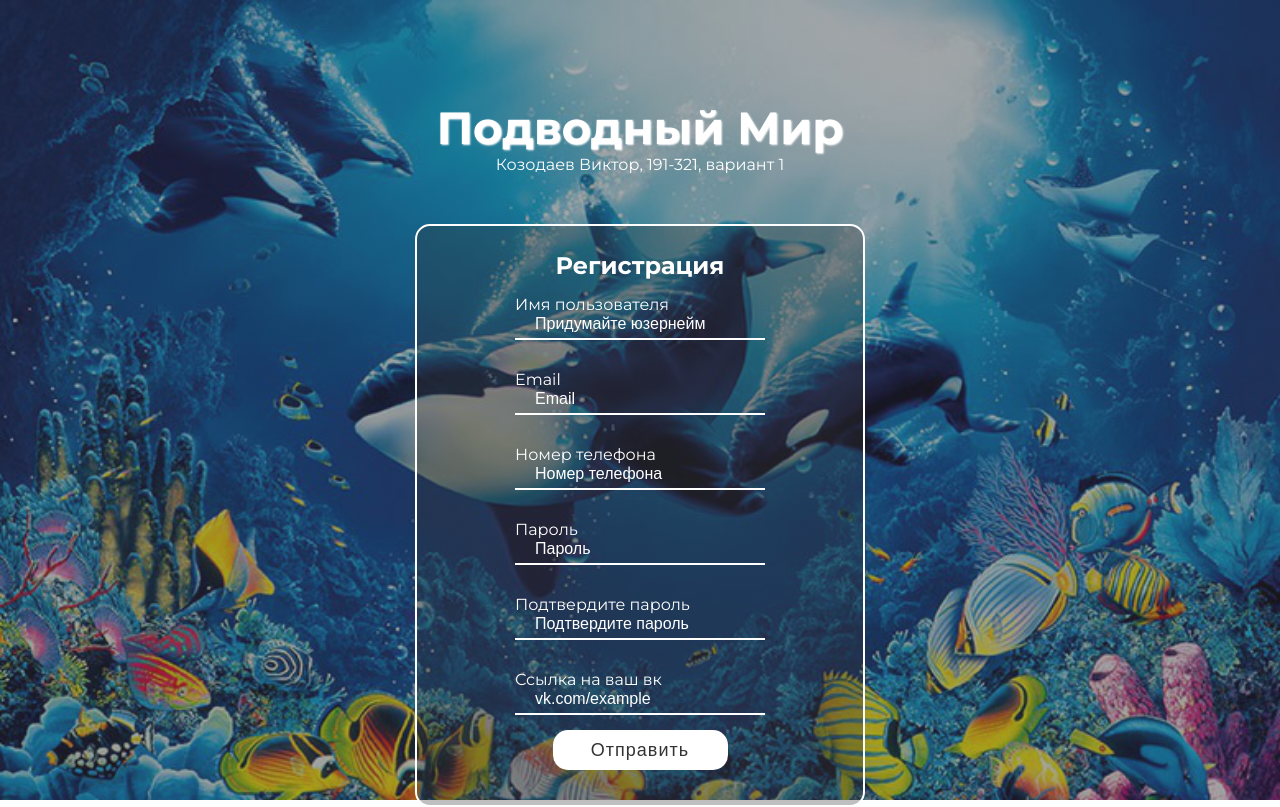
After one commit to fredikey/university, a PHP site: page /reg.html in a window 1280 px wide. The commit adds this page. Run offline with PHP 8.4, Linux system fonts and the light colour scheme.

Commit message:
add reg form

```diff
--- /dev/null
+++ b/191-321-kozodaev-vs/reg.html
@@ -0,0 +1,48 @@
+<!doctype html>
+<html lang="en">
+<head>
+	<meta charset="UTF-8">
+	<meta name="viewport"
+	      content="width=device-width, user-scalable=no, initial-scale=1.0, maximum-scale=1.0, minimum-scale=1.0">
+	<meta http-equiv="X-UA-Compatible" content="ie=edge">
+	<link rel="stylesheet" href="styles.css">
+	<link href="https://fonts.googleapis.com/css?family=Montserrat:300,400,500,600,700&display=swap" rel="stylesheet">
+	<title>Подводный мир</title>
+</head>
+<body>
+<main class="login-container reg_container">
+	<h1 class="title">Подводный Мир</h1>
+	<span class="developer-cred">Козодаев Виктор, 191-321, вариант 1</span>
+	<form class="form">
+		<h2 class="form-title">Регистрация</h2>
+		<label class="form-input-container">
+			<span>Имя пользователя</span>
+			<input required type="text" placeholder="Придумайте юзернейм">
+		</label>
+		<label class="form-input-container">
+			<span>Email</span>
+			<input required type="email" placeholder="Email">
+		</label>
+		<label class="form-input-container">
+			<span>Номер телефона</span>
+			<input required type="tel" placeholder="Номер телефона">
+		</label>
+		<label class="form-input-container">
+			<span>Пароль</span>
+			<input required type="password" placeholder="Пароль">
+		</label>
+		<label class="form-input-container">
+			<span>Подтвердите пароль</span>
+			<input required type="password" placeholder="Подтвердите пароль">
+		</label>
+		<label class="form-input-container">
+			<span>Ссылка на ваш вк</span>
+			<input type="text" placeholder="vk.com/example">
+		</label>
+		<button class="form-submit">
+			Отправить
+		</button>
+	</form>
+</main>
+</body>
+</html>
--- a/191-321-kozodaev-vs/styles.css
+++ b/191-321-kozodaev-vs/styles.css
@@ -32,7 +32,11 @@ a {
 	background-size: cover;
 	flex-direction: column;
 }
-
+.reg_container {
+	background:linear-gradient(0deg, rgba(51, 51, 51, 0.42),rgba(51, 51, 51, 0.42)),url('./img/reg_bg.png');
+	background-repeat: no-repeat;
+	background-size: cover;
+}
 .title {
 	font-size: 45px;
 	text-align: center;
```
Also changed, not shown: 191-321-kozodaev-vs/index.html (+3 -27 lines), 191-321-kozodaev-vs/login.html (added, +34 -0 lines), 191-321-kozodaev-vs/img/reg_bg.png (added).
